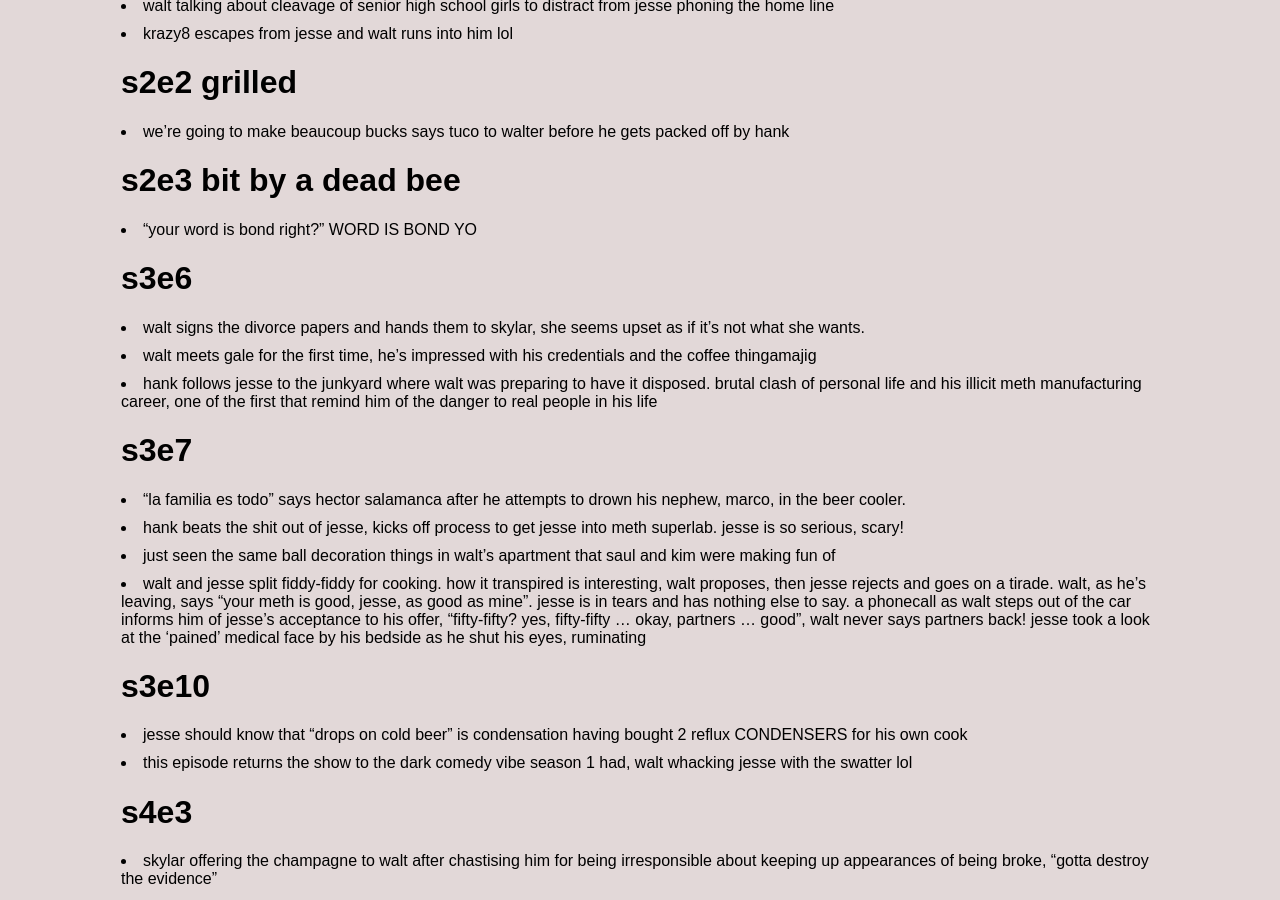
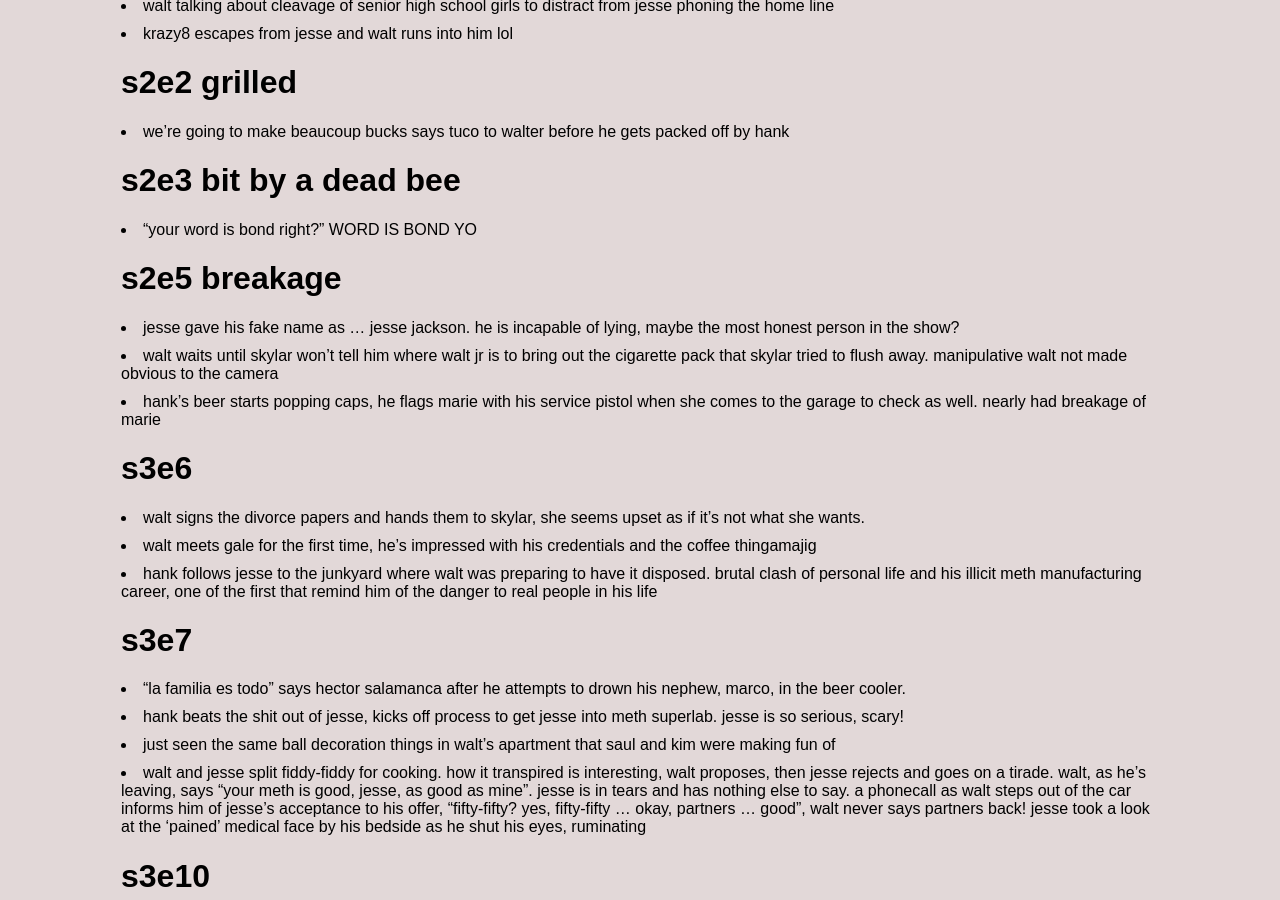
Before and after one commit to jsbaasi/jsbaasi.github.io, a Jekyll site: the page built from _posts/2026-06-08-breaking-bad-episodes.md, in a window 1280 px wide and 900 px high, scrolled down 722 px. Built offline with Jekyll 4.4.1, drawn with Linux system fonts in a browser that asks for light colours.

Commit message:
vault backup: 2026-06-15 21:05:55

```diff
--- a/_posts/2026-06-08-breaking-bad-episodes.md
+++ b/_posts/2026-06-08-breaking-bad-episodes.md
@@ -18,6 +18,10 @@ permalink: /breaking-bad/
 - we're going to make beaucoup bucks says tuco to walter before he gets packed off by hank
 # s2e3 bit by a dead bee
 - "your word is bond right?" WORD IS BOND YO
+# s2e5 breakage
+- jesse gave his fake name as ... jesse jackson. he is incapable of lying, maybe the most honest person in the show?
+- walt waits until skylar won't tell him where walt jr is to bring out the cigarette pack that skylar tried to flush away. manipulative walt not made obvious to the camera
+- hank's beer starts popping caps, he flags marie with his service pistol when she comes to the garage to check as well. nearly had breakage of marie
 # s3e6
 - walt signs the divorce papers and hands them to skylar, she seems upset as if it's not what she wants.
 - walt meets gale for the first time, he's impressed with his credentials and the coffee thingamajig
```
